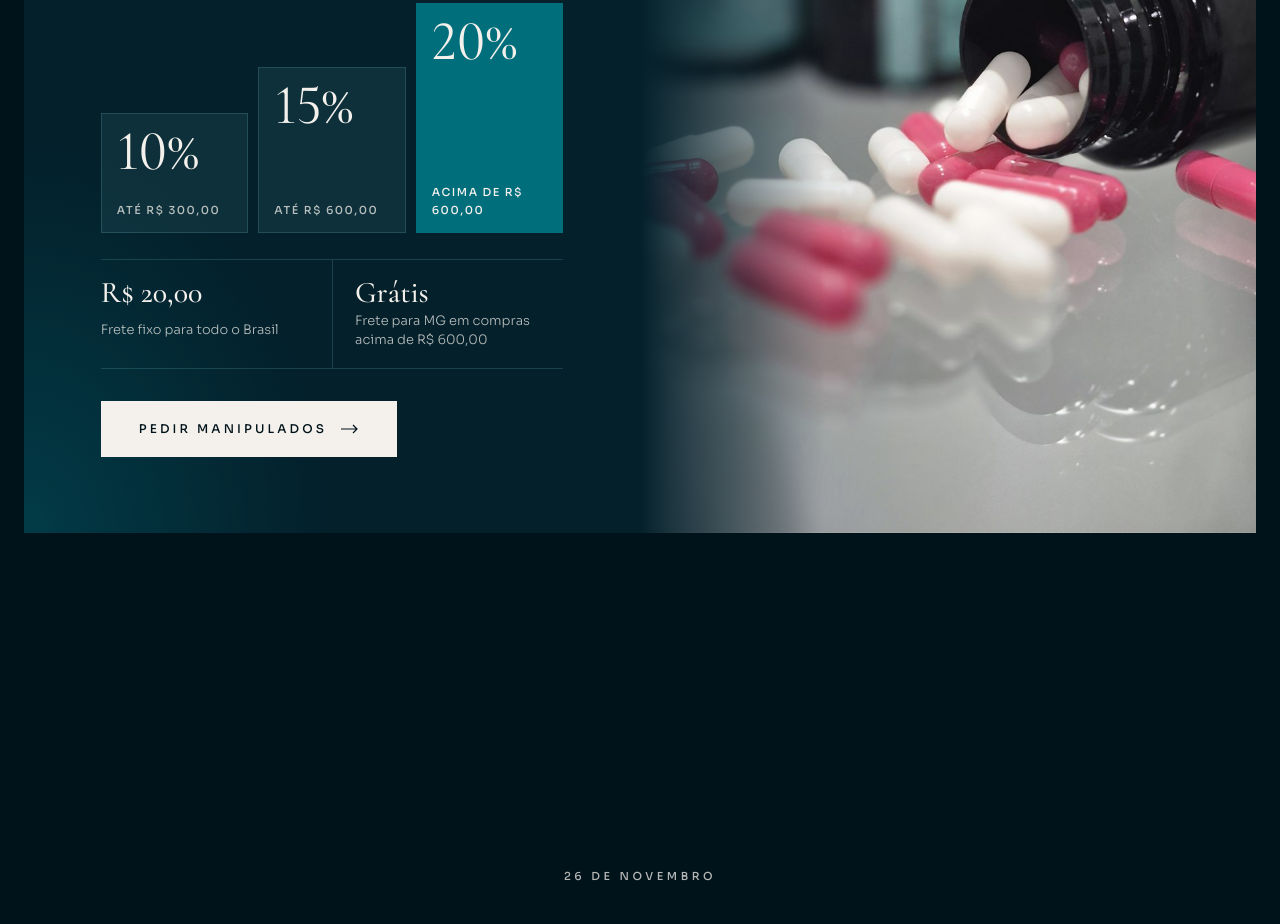
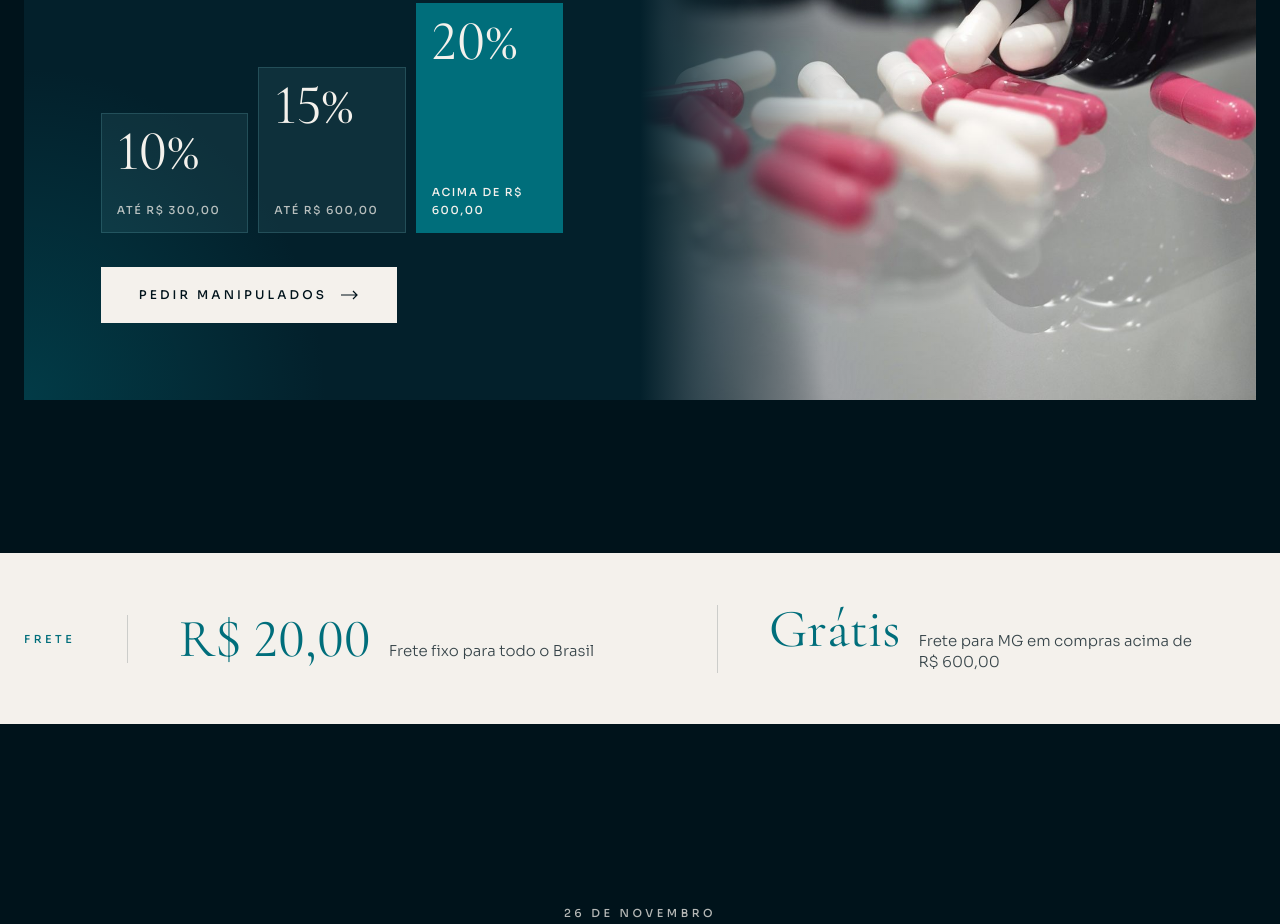
Before and after one commit to marketingfarmacialantana-dev/lantana-day, a plain HTML site: page black-day.html in a window 1280 px wide. Shown: the part 8620-9544 px from the top of the page. Drawn offline with nearby package versions, Linux system fonts and the light colour scheme.

Commit message:
Lantana Day by Black: frete em faixa propria, separado dos manipulados
Co-Authored-By: Claude Opus 5.5 <noreply@anthropic.com>

```diff
--- a/black-day.html
+++ b/black-day.html
@@ -207,11 +207,15 @@ body::after{content:"";position:fixed;inset:0;pointer-events:none;z-index:100;op
 .tier span{font-size:11px;font-weight:500;letter-spacing:.14em;text-transform:uppercase;color:var(--muted)}
 .tier--top{background:var(--teal);box-shadow:none}
 .tier--top span{color:var(--cream)}
-.frete{display:grid;grid-template-columns:1fr 1fr;margin:26px 0 32px;border-block:1px solid var(--line)}
-.frete p{display:grid;gap:4px;padding:18px 0}
-.frete p + p{border-left:1px solid var(--line);padding-left:22px}
-.frete b{font-family:var(--f-serif);font-weight:500;font-size:30px;line-height:1}
-.frete span{font-size:13px;color:var(--muted);line-height:1.45}
+.m-cta{margin-top:34px}
+
+/* frete: faixa própria, vale para todas as compras */
+.frete-band{background:var(--cream);color:var(--night)}
+.frete-in{display:grid;grid-template-columns:auto minmax(0,1fr) minmax(0,1fr);align-items:center;gap:clamp(20px,4vw,56px);padding-block:clamp(36px,4vw,52px)}
+.frete-band .label{color:var(--teal)}
+.fr{display:flex;align-items:baseline;gap:18px;padding-left:clamp(20px,4vw,56px);border-left:1px solid rgba(0,19,27,.16)}
+.fr b{font-family:var(--f-serif);font-weight:400;font-size:clamp(40px,4.2vw,60px);line-height:.9;color:var(--teal);white-space:nowrap;font-variant-numeric:lining-nums}
+.fr span{font-size:15px;line-height:1.45;color:rgba(0,19,27,.78)}
 
 /* manipulados */
 .manip{background:var(--night);overflow:hidden}
@@ -303,8 +307,9 @@ body::after{content:"";position:fixed;inset:0;pointer-events:none;z-index:100;op
   .tiers{height:200px;gap:6px}
   .tier{padding:12px 10px}
   .tier span{font-size:9.5px;letter-spacing:.08em}
-  .frete{grid-template-columns:1fr}
-  .frete p + p{border-left:0;border-top:1px solid var(--line);padding-left:0}
+  .frete-in{grid-template-columns:1fr;gap:0;padding-block:30px 22px}
+  .frete-in .label{margin-bottom:8px}
+  .fr{border-left:0;border-top:1px solid rgba(0,19,27,.16);padding:16px 0}
   .item-img .tag{width:80px;height:80px;top:20px;left:20px}
   .item-img .tag b{font-size:29px}
   .m-text{padding:36px 22px 40px}
@@ -435,14 +440,18 @@ body::after{content:"";position:fixed;inset:0;pointer-events:none;z-index:100;op
             <div class="tier" style="--h:72%"><b>15%</b><span>Até R$ 600,00</span></div>
             <div class="tier tier--top" style="--h:100%"><b>20%</b><span>Acima de R$ 600,00</span></div>
           </div>
-          <div class="frete">
-            <p><b>R$ 20,00</b><span>Frete fixo para todo o Brasil</span></p>
-            <p><b>Grátis</b><span>Frete para MG em compras acima de R$ 600,00</span></p>
-          </div>
-          <a class="btn btn-solid" data-wa="manip" href="#" target="_blank" rel="noopener">Pedir manipulados <svg width="18" height="10" viewBox="0 0 18 10" aria-hidden="true"><path d="M0 5h16M12 1l4 4-4 4" fill="none" stroke="currentColor" stroke-width="1.2"/></svg></a>
+          <a class="btn btn-solid m-cta" data-wa="manip" href="#" target="_blank" rel="noopener">Pedir manipulados <svg width="18" height="10" viewBox="0 0 18 10" aria-hidden="true"><path d="M0 5h16M12 1l4 4-4 4" fill="none" stroke="currentColor" stroke-width="1.2"/></svg></a>
         </div>
         <div class="m-photo"><img src="bw/manipulados-capsulas.jpg" alt="Potes da Lantana com cápsulas manipuladas" loading="lazy" width="1050" height="1400"></div>
       </div>
+    </div>
+  </section>
+
+  <section class="frete-band" id="frete" aria-label="Frete">
+    <div class="wrap frete-in rv">
+      <p class="label">Frete</p>
+      <p class="fr"><b>R$ 20,00</b><span>Frete fixo para todo o Brasil</span></p>
+      <p class="fr"><b>Grátis</b><span>Frete para MG em compras acima de R$&nbsp;600,00</span></p>
     </div>
   </section>
 
```
